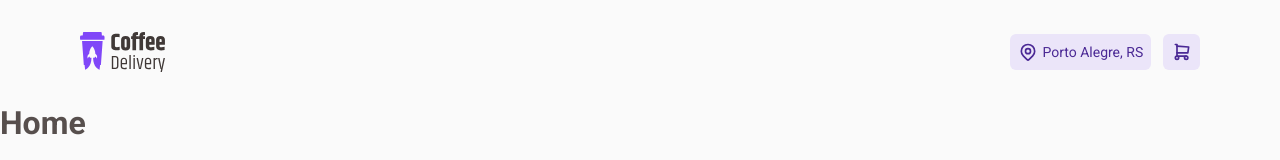
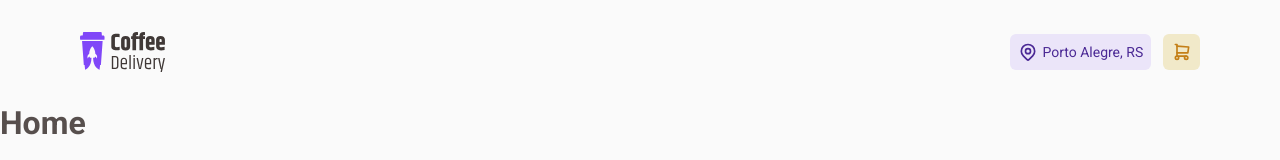
Before and after one commit to sstephanyy/Ignite-React-Challanges, a React (Vite) app: page / in a window 1280 px wide. Shown: the top 160 px of the page. Built offline with nearby package versions, Linux system fonts and the light colour scheme.

Commit message:
2 files modified

```diff
--- a/src/components/Header/index.jsx
+++ b/src/components/Header/index.jsx
@@ -16,7 +16,7 @@ export function Header() {
             Porto Alegre, RS
           </HeaderButton>
 
-          <HeaderButton background={defaultTheme.colors['brand-yellow-dark']}>
+          <HeaderButton background={defaultTheme.colors['brand-yellow-light']} color={defaultTheme.colors['brand-yellow-dark']}>
             <IconShoppingCart size={20} weight="fill" />
           </HeaderButton>
 
--- a/src/components/Header/styles.js
+++ b/src/components/Header/styles.js
@@ -23,7 +23,10 @@ export const ButtonsContainer = styled.div`
 `;
 
 
-export const HeaderButton = styled.button`
+export const HeaderButton = styled.button.attrs((props) => ({
+  background: props.background || defaultTheme.colors['brand-purple-light'],
+  color: props.color || defaultTheme.colors['brand-purple-dark'],
+}))`
   display: flex;
   justify-content: center;
   align-items: center;
@@ -35,7 +38,7 @@ export const HeaderButton = styled.button`
   position: relative;
   gap: 4px;
   font-size: ${defaultTheme.textSizes['text-regular-s']};
-  background: ${defaultTheme.colors['brand-purple-light']};
-  color: ${defaultTheme.colors['brand-purple-dark']};
+  background: ${(props) => props.background};
+  color: ${(props) => props.color};
 
 `
```
